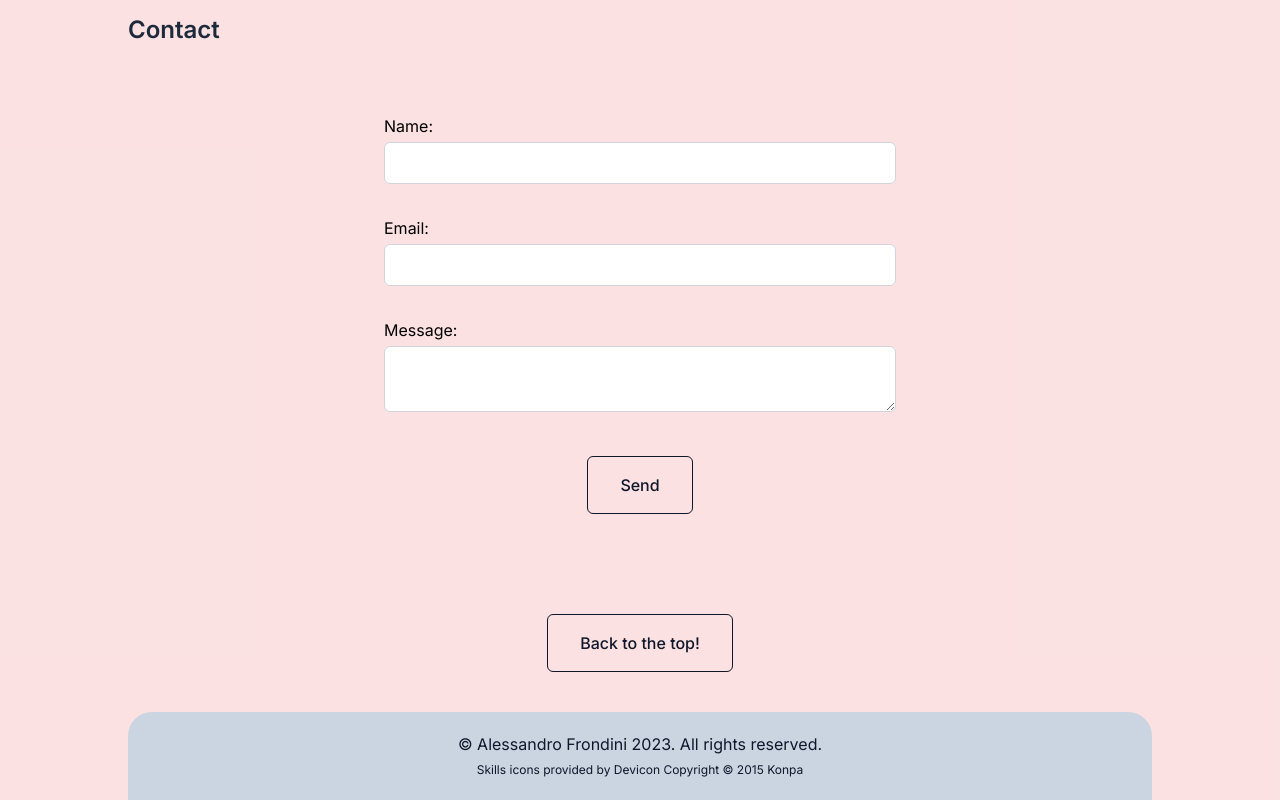
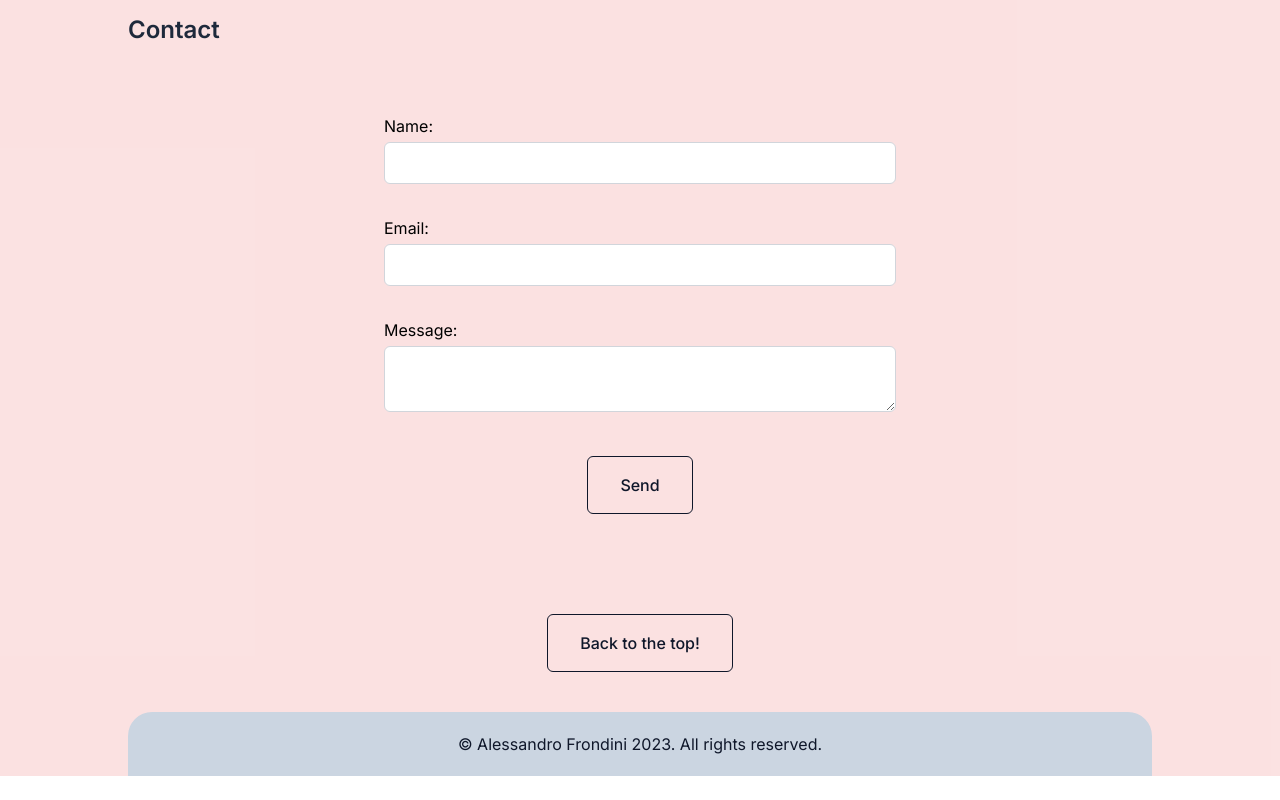
Before and after one commit to alessandro-001/Personal-Portfolio, a React (Vite) app: page / in a window 1280 px wide. Shown: the part 4171-4971 px from the top of the page. After the commit the page ends 4947 px from the top, so only its background shows below. Built offline with nearby package versions, Linux system fonts and the light colour scheme; a web font is replaced by a local one.

Commit message:
cv update

```diff
--- a/src/components/CurriculumDownload.jsx
+++ b/src/components/CurriculumDownload.jsx
@@ -1,5 +1,5 @@
 import React from 'react';
-import Curriculum from "../../src/assets/Alessandro-Frondini_CV.pdf";
+import Curriculum from "../../src/assets/Alessandro-Frondini-CV.pdf";
 
 
 export default function CurriculumDownload() {
--- a/src/components/Footer.jsx
+++ b/src/components/Footer.jsx
@@ -10,9 +10,6 @@ export default function Footer() {
         <p>
           © Alessandro Frondini {new Date().getFullYear()}. All rights reserved.
         </p>
-        <small className='text-xs'>
-            Skills icons provided by <a href='https://devicon.dev/' target='_blank'>Devicon</a> Copyright © 2015 Konpa
-        </small>
       </div>
     </>
   )
```
Also changed, not shown: 1 other file (tests, documents, lock files or other folders).
